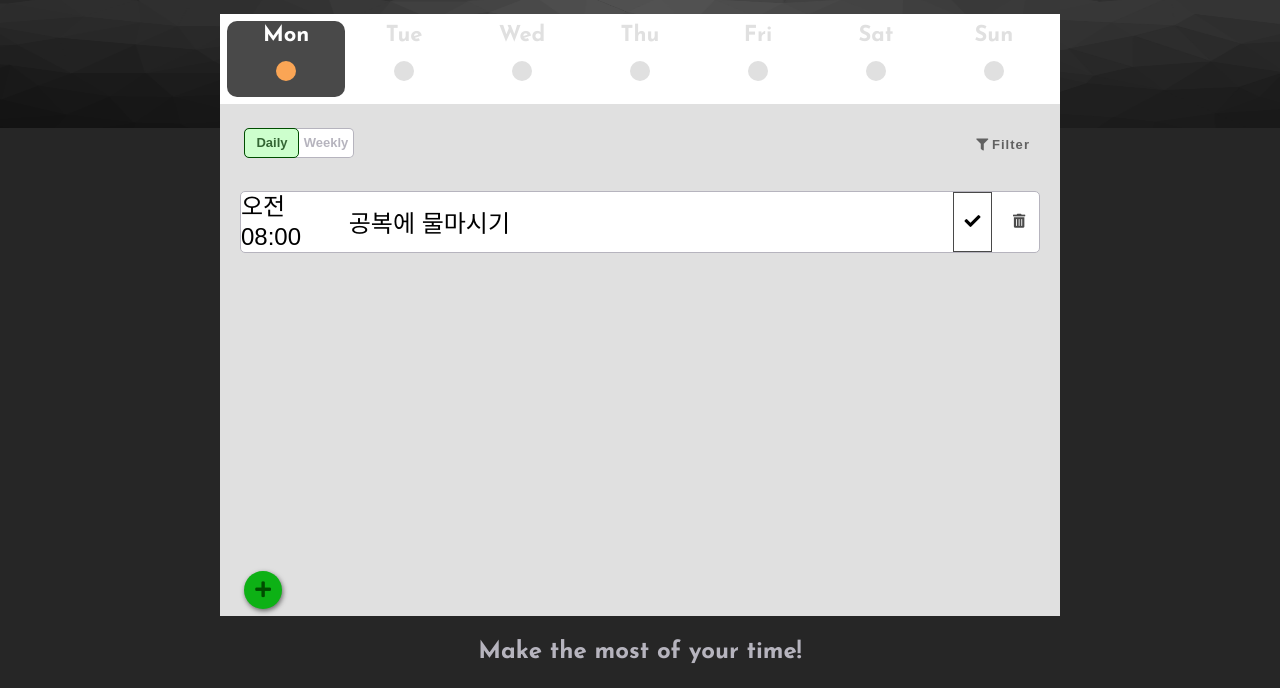
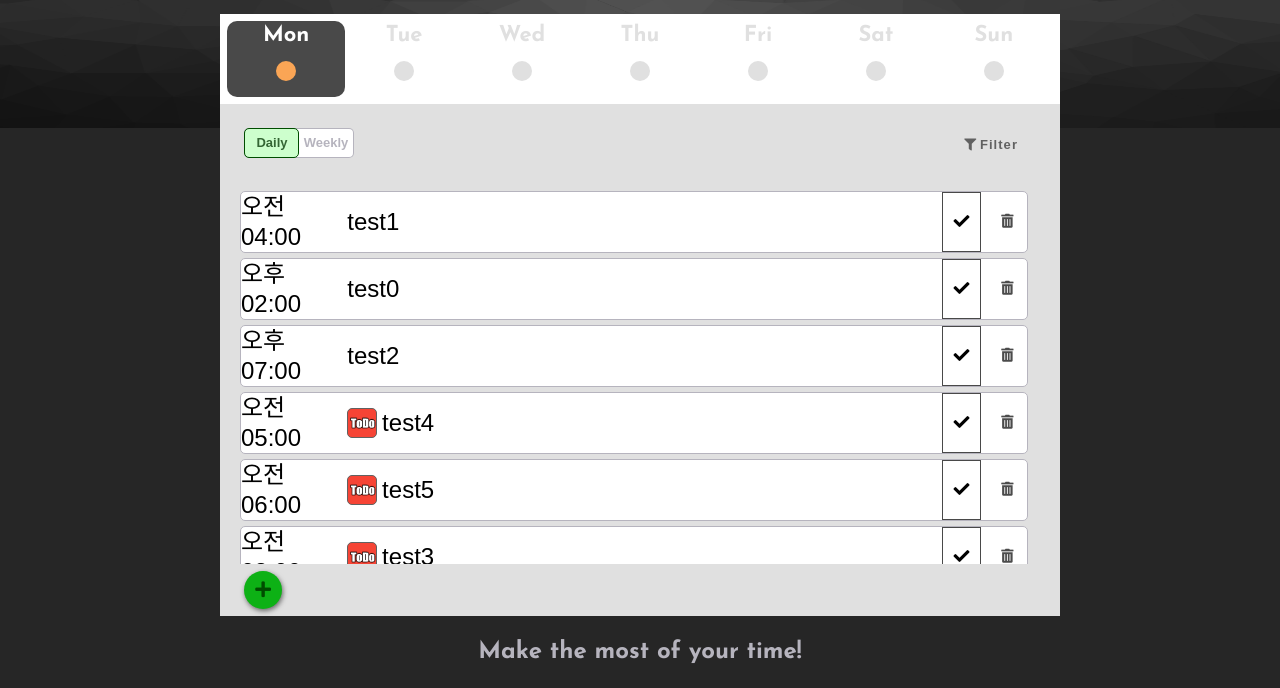
Before and after one commit to sermyes/myRoutine, a website with bundled scripts: page index.html in a window 1280 px wide. Shown: the part 112-800 px from the top of the page. Built offline with nearby package versions, Linux system fonts and the light colour scheme; a web font is replaced by a local one.

Commit message:
display items

```diff
--- a/index.html
+++ b/index.html
@@ -26,13 +26,6 @@
     <main class="app">
       <header class="header">
         <h1 class="header__title">my Routine & Todo</h1>
-        <button class="themeButton">
-          <img
-            class="themeButton-icon"
-            src="./assets/images/icon-moon.svg"
-            alt="change theme icon"
-          />
-        </button>
       </header>
       <main class="document">
         <div class="days__container"></div>
--- a/src/app.ts
+++ b/src/app.ts
@@ -32,6 +32,14 @@ class App {
     this.activedPage = this.page.getActivedPage();
     this.bindDaysToPage(this.page);
     this.bindElementToDialog();
+
+    // 1. 초기 data 보여주기.
+    this.page.updateItems(this.items);
+
+    // 2. 데이터 추가시 refresh.
+    // 3. 데이터 삭제시 refresh.
+    // 4. 상태변경시 refresh.
+    // 5. weekly 보여주기.
   }
 
   private bindDaysToPage(page: PageComponent) {
--- a/src/component/page/addButton/addbutton.ts
+++ b/src/component/page/addButton/addbutton.ts
@@ -51,17 +51,14 @@ export class AddButtonComponent extends BaseComponent<HTMLElement> {
   private onAddItemMenu(modal: Modal, addItemMenu: AddItemMenuComponent): void {
     const addBtn = this.element.querySelector('.addBtn')! as HTMLButtonElement;
     const addIco = this.element.querySelector('.addIcon')! as HTMLElement;
-    const footer = this.element.querySelector(
-      '.content__footer'
-    )! as HTMLElement;
 
     addBtn.addEventListener('click', () => {
       if (addIco.matches('.rotate')) {
-        this.removeItemMenu(addIco, modal, addItemMenu, footer, addBtn);
+        this.removeItemMenu(addIco, modal, addItemMenu, addBtn);
       } else {
-        this.addItemMenu(addIco, modal, addItemMenu, footer, addBtn);
+        this.addItemMenu(addIco, modal, addItemMenu, addBtn);
         addItemMenu.setRemoveItemMenuListener(() => {
-          this.removeItemMenu(addIco, modal, addItemMenu, footer, addBtn);
+          this.removeItemMenu(addIco, modal, addItemMenu, addBtn);
         });
       }
     });
@@ -71,12 +68,11 @@ export class AddButtonComponent extends BaseComponent<HTMLElement> {
     addIco: HTMLElement,
     modal: Modal,
     addItemMenu: AddItemMenuComponent,
-    footer: HTMLElement,
     addBtn: HTMLButtonElement
   ) {
     addIco.classList.remove('rotate');
     modal.removeFrom(this.element);
-    addItemMenu.removeFrom(footer);
+    addItemMenu.removeFrom(this.element);
     addBtn.classList.remove('active');
   }
 
@@ -84,12 +80,11 @@ export class AddButtonComponent extends BaseComponent<HTMLElement> {
     addIco: HTMLElement,
     modal: Modal,
     addItemMenu: AddItemMenuComponent,
-    footer: HTMLElement,
     addBtn: HTMLButtonElement
   ) {
     addIco.classList.add('rotate');
     modal.attatchTo(this.element, 'afterbegin');
-    addItemMenu.attatchTo(footer, 'beforeend');
+    addItemMenu.attatchTo(this.element, 'beforeend');
     addBtn.classList.add('active');
   }
 }
--- a/src/component/page/items/daily.ts
+++ b/src/component/page/items/daily.ts
@@ -1,11 +1,25 @@
-import { BaseComponent } from '../../component.js';
+import {
+  DataType,
+  Items,
+  RoutineMetaData,
+  TodoMetaData
+} from '../../../presenter.js';
+import { BaseComponent, Component, DayType } from '../../component.js';
+
+export interface ItemsContainer extends Component {
+  updateItems(items: Items, day: DayType): void;
+  refresh(items: RoutineMetaData[], type: DataType): void;
+}
 
 class ItemComponent extends BaseComponent<HTMLElement> {
-  constructor() {
+  constructor(
+    private item: RoutineMetaData | TodoMetaData,
+    private type: DataType
+  ) {
     super(`
 			<li class="item">
-				<span class="time">오전 08:00</span>
-				<span class="title">공복에 물마시기</span>
+				<span class="time"></span>
+				<span class="title"></span>
 				<div class="state_container">
 					<button class="stateBtn">
 						<i class="fas fa-check"></i>
@@ -16,17 +30,78 @@ class ItemComponent extends BaseComponent<HTMLElement> {
 				</button>
 			</li>
 		`);
+
+    const time = this.getTime(this.item.time);
+    const timeElement = this.element.querySelector('.time')! as HTMLElement;
+    timeElement.innerText = time;
+
+    const titleElement = this.element.querySelector('.title')! as HTMLElement;
+    if (this.type === 'Routine') {
+      titleElement.innerText = this.item.title;
+    } else {
+      titleElement.innerHTML = `
+				<span class="todo_icon"></span>
+				${this.item.title}
+			`;
+    }
+  }
+
+  private getTime(time: string): string {
+    let [hour, min] = time.split(':');
+    let h: number = parseInt(hour! as string);
+    if (h > 12) {
+      return h - 12 < 10 ? `오후 0${h - 12}:${min}` : `오후 ${h - 12}:${min}`;
+    } else {
+      return `오전 ${time}`;
+    }
   }
 }
 
-export class DailyItemsComponent extends BaseComponent<HTMLElement> {
+export class DailyItemsComponent
+  extends BaseComponent<HTMLElement>
+  implements ItemsContainer
+{
+  private items?: Items;
   constructor() {
     super(`
 			<ul class="daily__items">
 			</ul>
 		`);
+  }
 
-    const item = new ItemComponent();
-    item.attatchTo(this.element, 'beforeend');
+  updateItems(items: Items, day: DayType) {
+    this.items = items;
+    const routineSortable = Object.entries(this.items.Routine)
+      .sort(([, a], [, b]) => {
+        const aTime = a.time.replace(':', '');
+        const bTime = b.time.replace(':', '');
+        if (aTime > bTime) {
+          return 1;
+        } else {
+          return -1;
+        }
+      })
+      .map((value) => value[1]);
+    const todoSortable = Object.entries(this.items.Todo[day])
+      .sort(([, a], [, b]) => {
+        const aTime = a.time.replace(':', '');
+        const bTime = b.time.replace(':', '');
+        if (aTime > bTime) {
+          return 1;
+        } else {
+          return -1;
+        }
+      })
+      .map((value) => value[1]);
+
+    routineSortable && this.refresh(routineSortable, 'Routine');
+    todoSortable && this.refresh(todoSortable, 'Todo');
+  }
+
+  refresh(items: RoutineMetaData[] | TodoMetaData[], type: DataType) {
+    items.forEach((item) => {
+      const itemComponent = new ItemComponent(item, type);
+      itemComponent.attatchTo(this.element, 'beforeend');
+    });
   }
 }
--- a/src/component/page/page.ts
+++ b/src/component/page/page.ts
@@ -1,8 +1,9 @@
 import { BaseComponent, Component, DayType, Days } from './../component.js';
 import { ViewOptionComponent } from './viewOption/viewOption.js';
 import { AddButtonComponent } from './addButton/addbutton.js';
-import { DailyItemsComponent } from './items/daily.js';
+import { DailyItemsComponent, ItemsContainer } from './items/daily.js';
 import { WeeklyItemsComponent } from './items/weekly.js';
+import { Items } from '../../presenter.js';
 
 type ChangeListener = DayType;
 
@@ -17,6 +18,9 @@ class PageItemComponent
   extends BaseComponent<HTMLElement>
   implements Activable
 {
+  private items?: Items;
+  private dailyItems: ItemsContainer;
+  private weeklyItems: WeeklyItemsComponent;
   constructor(private day: DayType) {
     super(`
       <div class="content" data-day>
@@ -31,10 +35,10 @@ class PageItemComponent
     const itemsContainer = this.element.querySelector(
       '.items__container'
     )! as HTMLElement;
-    const dailyItems = new DailyItemsComponent();
-    dailyItems.attatchTo(itemsContainer);
-    const weeklyItems = new WeeklyItemsComponent();
-    weeklyItems.attatchTo(itemsContainer, 'beforeend');
+    this.dailyItems = new DailyItemsComponent();
+    this.dailyItems.attatchTo(itemsContainer);
+    this.weeklyItems = new WeeklyItemsComponent();
+    this.weeklyItems.attatchTo(itemsContainer, 'beforeend');
 
     const addButton = new AddButtonComponent(this.day);
     addButton.attatchTo(this.element, 'beforeend');
@@ -54,6 +58,11 @@ class PageItemComponent
       return null;
     }
   }
+
+  updateItems(items: Items) {
+    this.items = items;
+    this.dailyItems.updateItems(this.items, this.day);
+  }
 }
 
 // PageComponent
@@ -62,6 +71,7 @@ export class PageComponent
   implements PageContainer
 {
   private children: PageItemComponent[] = [];
+  private items?: Items;
   constructor(private activedDay: DayType) {
     super(`
       <section class="contents">
@@ -91,6 +101,13 @@ export class PageComponent
     this.onActive(listener);
   }
 
+  updateItems(items: Items) {
+    this.items = items;
+    this.children.forEach((page) => {
+      page.updateItems(this.items! as Items);
+    });
+  }
+
   getActivedPage(): HTMLElement {
     let activedPage: HTMLElement;
     this.children.forEach((page) => {
--- a/src/dialog/dialog.ts
+++ b/src/dialog/dialog.ts
@@ -34,7 +34,7 @@ export class Dialog
 							</div>
 						</div>
 						<div class="dialog__footer">
-              <span class="dialog__error">Please enter at least one charator</span>
+              <span class="dialog__error"></span>
               <button type="submit" class="dialog__submit">ADD</button>
             </div>
 					</form>
@@ -62,7 +62,11 @@ export class Dialog
 
     addBtn.addEventListener('click', (e) => {
       e.preventDefault();
-      if (title.value === '' || time.value === '') {
+      if (time.value === '' || title.value === '') {
+        error.innerText =
+          time.value === ''
+            ? 'Please enter time !'
+            : 'Please enter at least one charactor !';
         this.addActive(error);
         return;
       }
--- a/src/presenter.ts
+++ b/src/presenter.ts
@@ -2,18 +2,19 @@ import { DayType } from './component/component.js';
 
 export type DataType = 'Routine' | 'Todo';
 type MetaData = {
+  id: number;
   time: string;
   title: string;
 };
-type TodoMetaData = MetaData & { state: 'completion' | null };
-type RoutineMetaData = TodoMetaData & { rest: DayType[] };
+export type TodoMetaData = MetaData & { state: 'completion' | null };
+export type RoutineMetaData = TodoMetaData & { rest: DayType[] };
 type TodoData = {
   [K in DayType]: {
     [key in number]: TodoMetaData;
   };
 };
 type RoutineData = {
-  [K in number]: RoutineMetaData;
+  [K in string]: RoutineMetaData;
 };
 export type Items = {
   Routine: RoutineData;
@@ -26,6 +27,32 @@ export class Presenter {
     this.items = {
       Routine: {},
       Todo: { Mon: {}, Tue: {}, Wed: {}, Thu: {}, Fri: {}, Sat: {}, Sun: {} }
+    };
+
+    // test data
+    this.items = {
+      Routine: {
+        0: { id: 0, time: '14:00', title: 'test0', state: null, rest: [] },
+        1: { id: 1, time: '04:00', title: 'test1', state: null, rest: [] },
+        2: { id: 2, time: '19:00', title: 'test2', state: null, rest: [] }
+      },
+      Todo: {
+        Mon: {
+          3: { id: 3, time: '08:00', title: 'test3', state: null },
+          4: { id: 4, time: '05:00', title: 'test4', state: null },
+          5: { id: 5, time: '06:00', title: 'test5', state: null }
+        },
+        Tue: {
+          3: { id: 3, time: '08:00', title: 'test3', state: null },
+          4: { id: 4, time: '05:00', title: 'test4', state: null },
+          5: { id: 5, time: '12:00', title: 'test6', state: null }
+        },
+        Wed: {},
+        Thu: {},
+        Fri: {},
+        Sat: {},
+        Sun: {}
+      }
     };
   }
 
--- a/style/style.css
+++ b/style/style.css
@@ -78,16 +78,6 @@ body.dark {
   margin: auto;
   flex: 40%;
   margin-bottom: 1em;
-}
-
-.themeButton {
-  border: 0;
-  outline: 0;
-  background: transparent;
-  position: absolute;
-  right: 15%;
-  top: 10%;
-  cursor: pointer;
 }
 
 .document {
@@ -182,6 +172,7 @@ body.dark {
   height: 100%;
   display: flex;
   flex-direction: column;
+  padding-right: 0.5em;
 }
 
 .content.active {
@@ -341,9 +332,28 @@ body.dark {
   position: absolute;
   width: 100%;
   height: 100%;
+  /* Firefox */
+  scrollbar-width: 6px;
+  scrollbar-color: var(--color-lightgrey);
+  scrollbar-face-color: var(--color-black);
 }
 
-/* .daily__items {} */
+.daily__items::-webkit-scrollbar,
+.weekly__items::-webkit-scrollbar {
+  /* Safari and Chrome */
+  background-color: var(--color-lightgrey);
+  width: 6px;
+}
+
+.daily__items::-webkit-scrollbar-thumb,
+.weekly__items::-webkit-scrollbar-thumb {
+  /* Safari and Chrome */
+  background-color: var(--color-black);
+}
+
+.daily__items {
+  overflow-y: auto;
+}
 
 .weekly__items {
   z-index: -1;
@@ -373,6 +383,17 @@ body.dark {
   min-width: 80px;
   line-height: 30px;
   flex-basis: 12%;
+}
+
+.todo_icon {
+  background: var(--color-accent) url(../assets/images/ico_todo.png);
+  background-size: 30px;
+  display: block;
+  width: 30px;
+  height: 30px;
+  border: 1px solid var(--color-grey);
+  border-radius: 5px;
+  margin-right: 0.2em;
 }
 
 .title {
```
Also changed, not shown: assets/images/background_light.png (deleted), assets/images/ico_todo.png (added), assets/images/icon-moon.svg (deleted), assets/images/icon-sun.svg (deleted), dist/app.js, dist/component/page/addButton/addbutton.js, dist/component/page/items/daily.js, dist/component/page/page.js, dist/dialog/dialog.js, dist/presenter.js.
